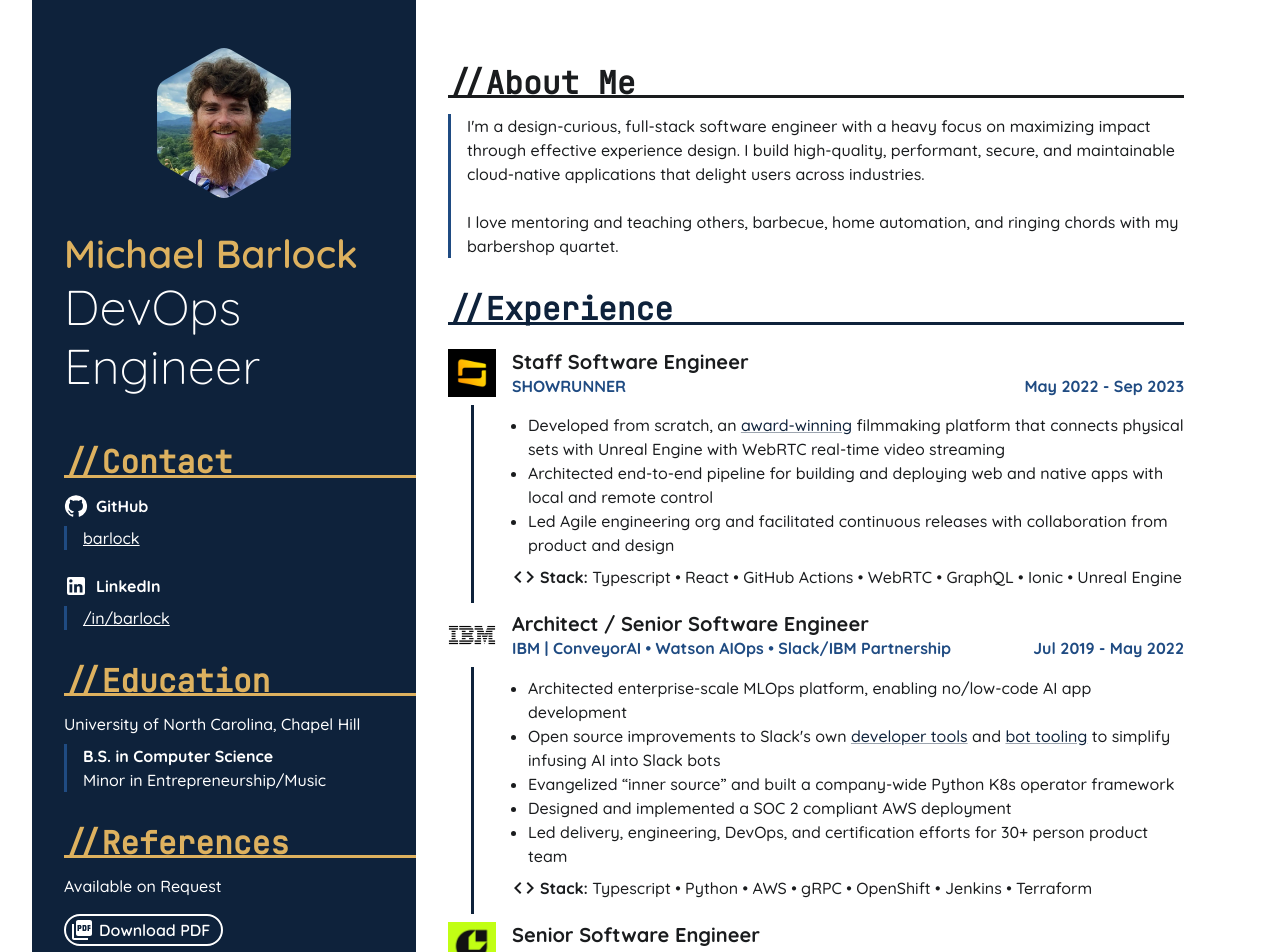
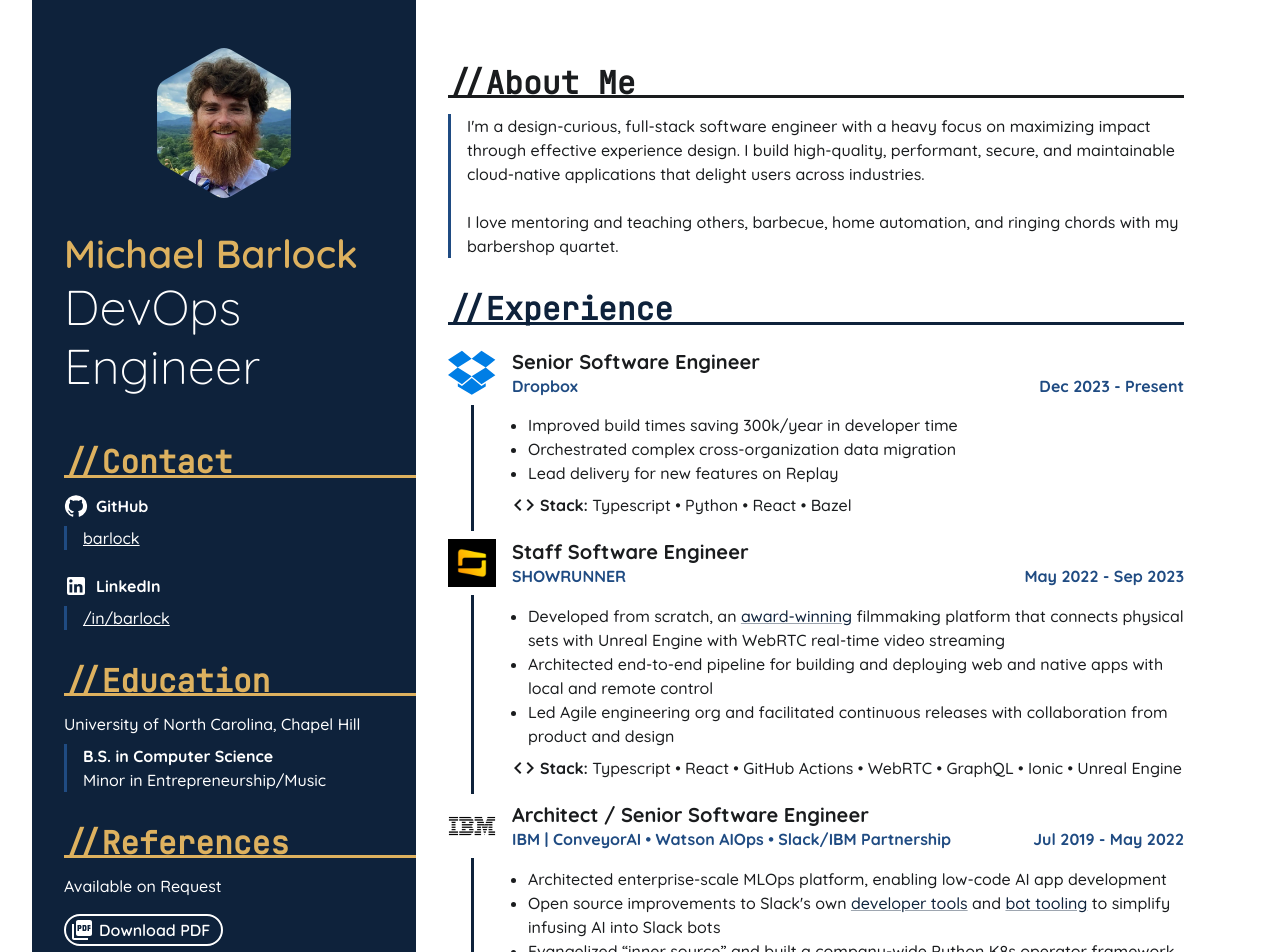
Before and after one commit to barlock/barlock.io, a Next.js app: page / in a window 1280 px wide. Shown: the top 952 px of the page. Built offline with nearby package versions, Linux system fonts and the light colour scheme.

Commit message:
add dropbox

```diff
--- a/src/app/resume.tsx
+++ b/src/app/resume.tsx
@@ -3,6 +3,18 @@
 import { PositionData } from '@/components/position';
 
 export const resume: PositionData[] = [
+  {
+    title: 'Senior Software Engineer',
+    time: 'Dec 2023 - Present',
+    company: 'Dropbox',
+    logoSrc: '/dropbox.svg',
+    details: [
+      'Improved build times saving 300k/year in developer time',
+      'Orchestrated complex cross-organization data migration',
+      'Lead delivery for new features on Replay',
+    ],
+    stack: ['Typescript', 'Python', 'React', 'Bazel'],
+  },
   {
     title: 'Staff Software Engineer',
     time: 'May 2022 - Sep 2023',
@@ -36,7 +48,7 @@
     company: 'IBM | ConveyorAI • Watson AIOps • Slack/IBM Partnership',
     time: 'Jul 2019 - May 2022',
     details: [
-      'Architected enterprise-scale MLOps platform, enabling no/low-code AI app development',
+      'Architected enterprise-scale MLOps platform, enabling low-code AI app development',
       <>
         Open source improvements to Slack&apos;s own{' '}
         <Link href='https://github.com/slackapi/bolt-js/pulls?q=is%3Apr+sort%3Aupdated-desc+is%3Aclosed+author%3Abarlock'>
@@ -47,7 +59,7 @@
       </>,
       'Evangelized “inner source” and built a company-wide Python K8s operator framework',
       'Designed and implemented a SOC 2 compliant AWS deployment',
-      'Led delivery, engineering, DevOps, and certification efforts for 30+ person product team',
+      'Led engineering, DevOps, and certification efforts for 30+ person product team',
     ],
     stack: [
       'Typescript',
```
Also changed, not shown: public/dropbox.svg (added).
